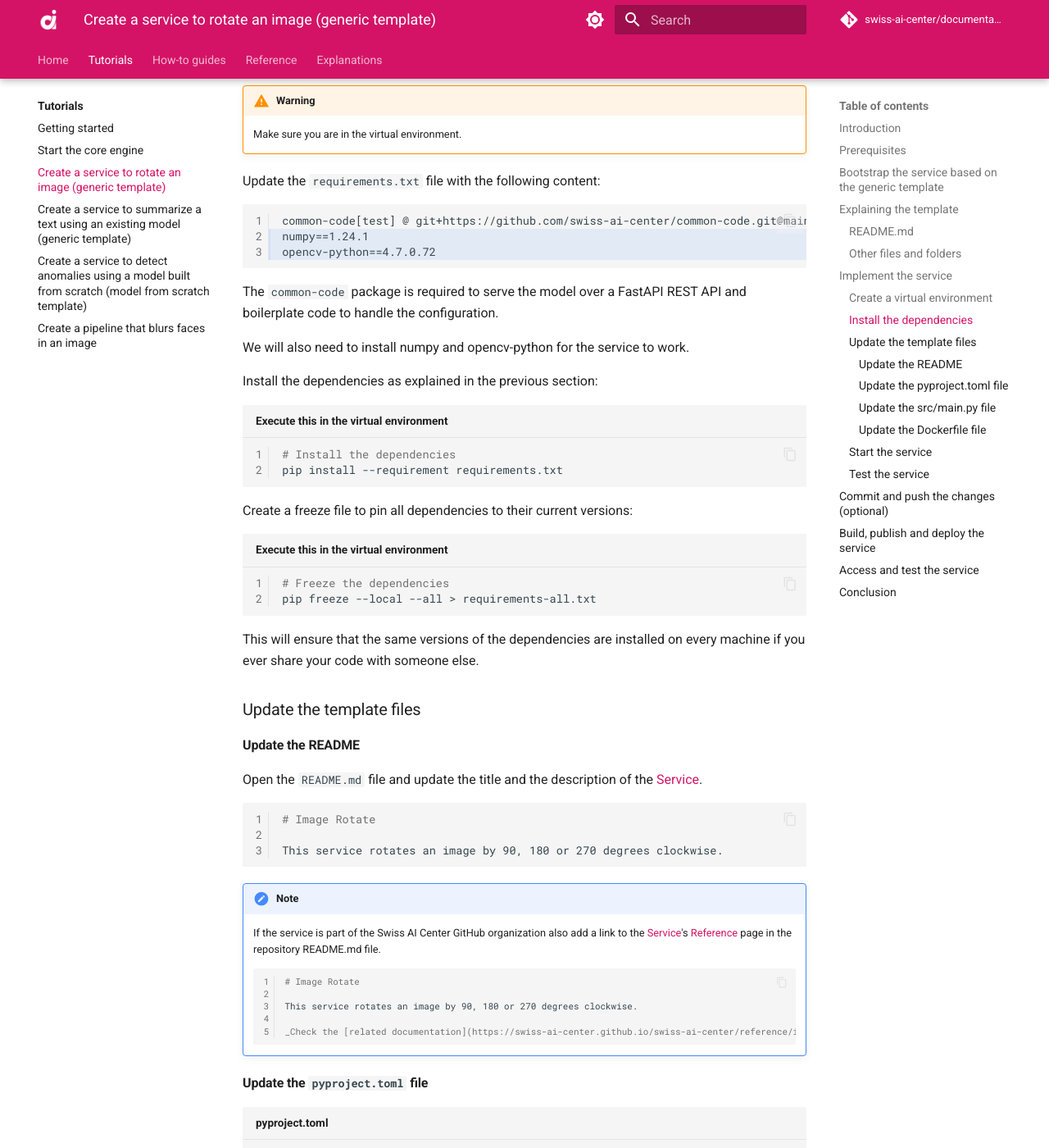
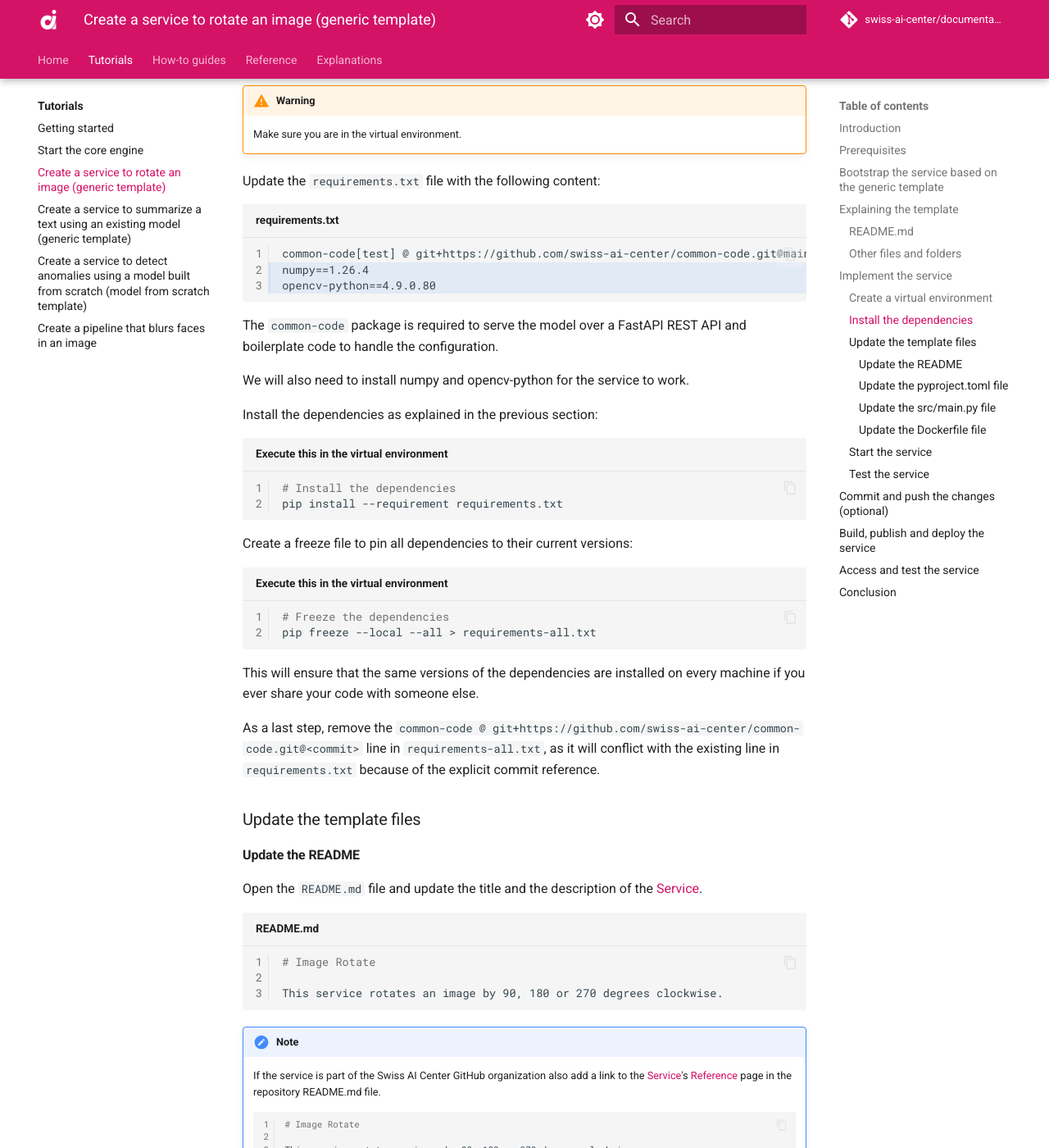
Before and after one commit to swiss-ai-center/documentation, an MkDocs documentation site: the page built from docs/tutorials/create-a-service-to-rotate-an-image.md, in a window 1280 px wide and 1400 px high, scrolled down 2085 px. Shown: the whole window at 82% size. Built offline with MkDocs 1.6.1 and Material for MkDocs 9.7.7, drawn with Linux system fonts in a browser that asks for light colours; comment, search, counter and statistics services are not loaded; some of the changed text lies outside the part shown.

Commit message:
Update tutorials
* Add host to uvicorn command (required for Linux)
* Python 3.11 support
* Updated package versions
* Various fixes and enhancement

tested on Linux with updated service templates:
* extra_hosts section added in docker-compose
* SERVICE_URL in .env updated with host.docker.internal

````diff
--- a/docs/tutorials/create-a-service-to-rotate-an-image.md
+++ b/docs/tutorials/create-a-service-to-rotate-an-image.md
@@ -120,10 +120,10 @@ source .venv/bin/activate
 
 Update the `requirements.txt` file with the following content:
 
-```txt hl_lines="2 3"
+```txt title="requirements.txt" hl_lines="2 3"
 common-code[test] @ git+https://github.com/swiss-ai-center/common-code.git@main
-numpy==1.24.1
-opencv-python==4.7.0.72
+numpy==1.26.4
+opencv-python==4.9.0.80
 ```
 
 The `common-code` package is required to serve the model over a FastAPI REST API
@@ -148,6 +148,10 @@ pip freeze --local --all > requirements-all.txt
 This will ensure that the same versions of the dependencies are installed on
 every machine if you ever share your code with someone else.
 
+As a last step, remove the `common-code @ git+https://github.com/swiss-ai-center/common-code.git@<commit>`
+line in `requirements-all.txt`, as it will conflict with the existing line in
+`requirements.txt` because of the explicit commit reference.
+
 ### Update the template files
 
 #### Update the README
@@ -155,7 +159,7 @@ every machine if you ever share your code with someone else.
 Open the `README.md` file and update the title and the description of the
 [Service](../reference/core-concepts/service.md).
 
-```md
+```md title="README.md"
 # Image Rotate
 
 This service rotates an image by 90, 180 or 270 degrees clockwise.
@@ -180,7 +184,7 @@ This service rotates an image by 90, 180 or 270 degrees clockwise.
 
 ```toml title="pyproject.toml" hl_lines="2"
 [project]
-name = "image-rotate"
+name = "image-rotate" # (1)!
 
 [tool.pytest.ini_options]
 pythonpath = [".", "src"]
@@ -198,7 +202,7 @@ depending on the value of the `rotation` parameter.
 
 Open the `main.py` with your favorite editor and follow the instructions below.
 
-```py hl_lines="23-25 32-34 43-44 50-64 68-96 100-106 109-119"
+```py title="main.py" hl_lines="23-25 32-34 43-44 50-64 68-96 100-106 109-119"
 import asyncio
 import time
 from fastapi import FastAPI
@@ -365,7 +369,7 @@ app = FastAPI(
 Update the Dockerfile to install all required packages that might be required by
 the model and the model itself:
 
-```dockerfile hl_lines="5"
+```dockerfile title="Dockerfile" hl_lines="5"
 # Base image
 FROM python:3.11
 
@@ -390,8 +394,18 @@ Start the service with the following command:
 cd src
 
 # Start the application
-uvicorn --reload --port 9090 main:app
+uvicorn --reload --host 0.0.0.0 --port 9090 main:app
 ```
+
+??? tip "Selecting the IP port for the service"
+
+    Each service should be made available on a different port that is not in use.
+
+    If you followed the previous tutorial to start the core engine, port 9090
+    should already be in use by the dummy `average-shade-service` service. In
+    that case, you can use a different port number, or alternatively shut down
+    the running service and reset the database that recorded the port entry by
+    removing the `backend/core-engine.db` file.
 
 The service should try to announce itself to the Core engine.
 
--- a/docs/tutorials/create-a-service-to-summarize-a-text-using-an-existing-model.md
+++ b/docs/tutorials/create-a-service-to-summarize-a-text-using-an-existing-model.md
@@ -122,8 +122,8 @@ Update the `requirements.txt` file with the following content:
 
 ```txt hl_lines="2 3"
 common-code[test] @ git+https://github.com/swiss-ai-center/common-code.git@main
-transformers==4.36.2
-torch==2.1.2
+transformers==4.39.3
+torch==2.2.2
 ```
 
 The `common-code` package is required to serve the model over a FastAPI REST API
@@ -147,6 +147,10 @@ pip freeze --local --all > requirements-all.txt
 
 This will ensure that the same versions of the dependencies are installed on
 every machine if you ever share your code with someone else.
+
+As a last step, remove the `common-code @ git+https://github.com/swiss-ai-center/common-code.git@<commit>`
+line in `requirements-all.txt`, as it will conflict with the existing line in
+`requirements.txt` because of the explicit commit reference.
 
 ### Update the template files
 
@@ -265,7 +269,7 @@ class MyService(Service):
 
     # TODO: 5. CHANGE THE PROCESS METHOD (CORE OF THE SERVICE) (6)!
     def process(self, data):
-                # Get the text to analyze from storage
+        # Get the text to analyze from storage
         text = data["text"].data
         # Convert bytes to string
         text = text.decode("utf-8")
````
Also changed, not shown: other parts of docs/tutorials/create-a-service-to-summarize-a-text-using-an-existing-model.md (+2 -2 lines), docs/tutorials/create-a-service-to-detect-anomalies-using-a-model-built-from-scratch.md (+2 -2 lines).
